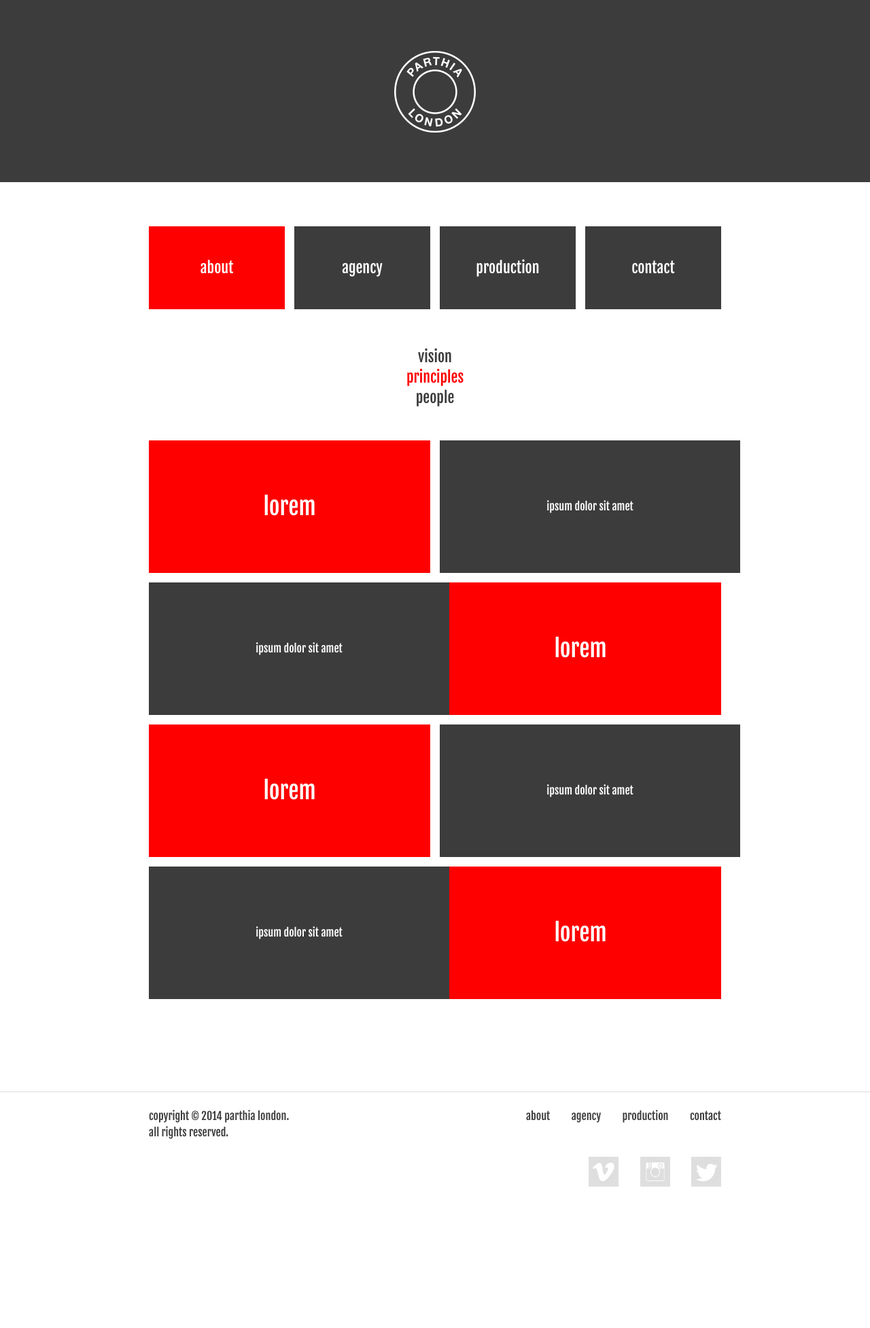
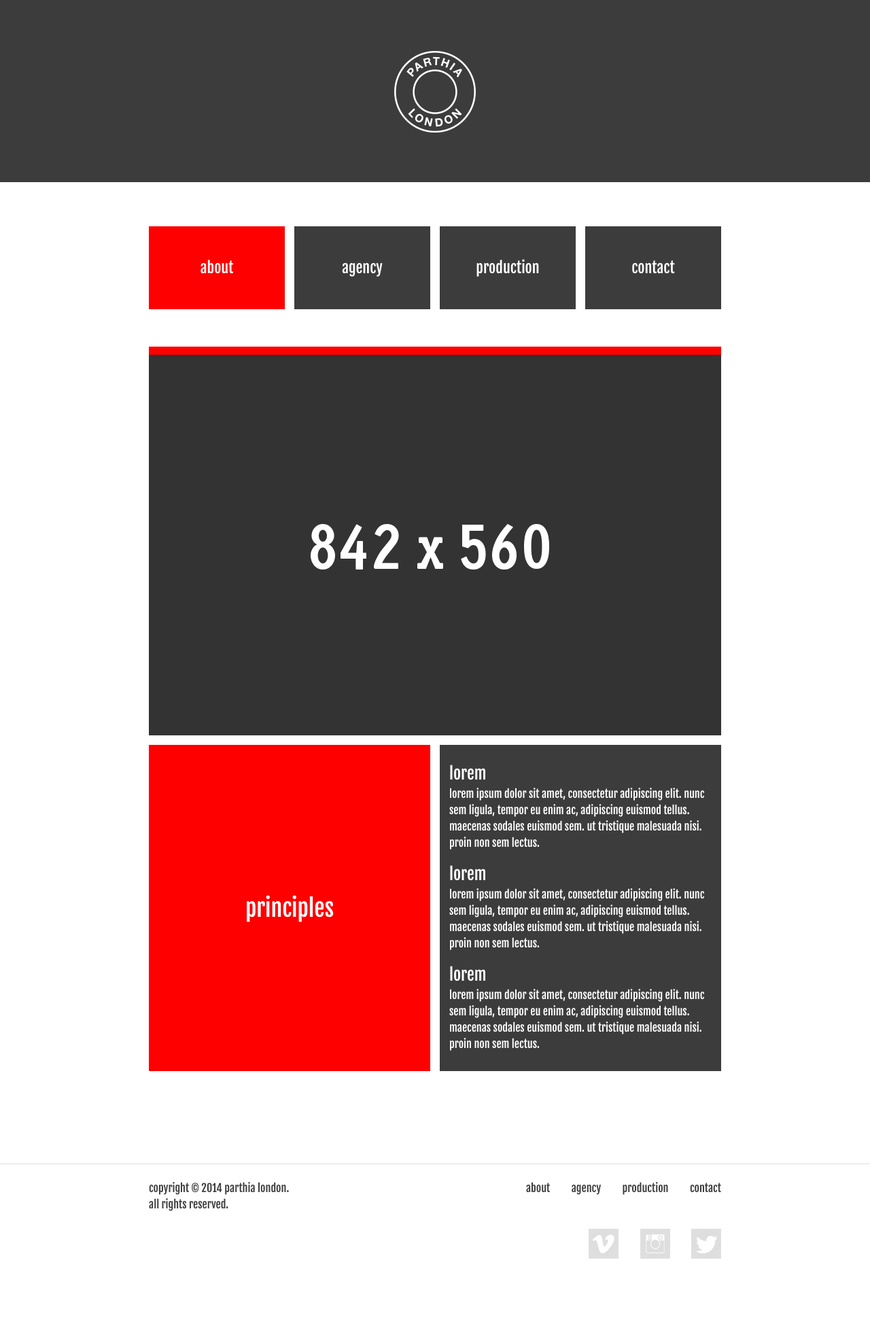
Before and after one commit to marchibbins/parthia, a Jekyll site: the page built from pages/about/principles.html, in a window 1280 px wide. Shown: the whole page at 68% size. Built offline with Jekyll 4.4.1, drawn with Linux system fonts in a browser that asks for light colours; before the commit the page ends 1848 px from its top, so only the background shows below that.

Commit message:
Simplify principles page

```diff
--- a/pages/about/principles.html
+++ b/pages/about/principles.html
@@ -1,72 +1,16 @@
 ---
-layout: base
+layout: page-about
 title: Principles
 permalink: /about/principles/
 navigation-menu: /about/
+image: /images/three.gif
 ---
 
-{% assign menu = 'about-menu' %}
-{% assign menu_class = 'sub' %}
-{% include menu.html %}
+<h2>Lorem</h2>
+<p>Lorem ipsum dolor sit amet, consectetur adipiscing elit. Nunc sem ligula, tempor eu enim ac, adipiscing euismod tellus. Maecenas sodales euismod sem. Ut tristique malesuada nisi. Proin non sem lectus.</p>
 
-<div class="principles">
-    <dl class="columns">
-        <dt class="columns__left page-header">
-            <div class="columns__wrap">
-                <div class="columns__center">
-                    <span class="page-header__title">Lorem</span>
-                </div>
-            </div>
-        </dt>
-        <dd class="columns__right">
-            <div class="columns__wrap page-content">
-                <div class="columns__center">Ipsum dolor sit amet</div>
-            </div>
-        </dd>
-    </dl>
+<h2>Lorem</h2>
+<p>Lorem ipsum dolor sit amet, consectetur adipiscing elit. Nunc sem ligula, tempor eu enim ac, adipiscing euismod tellus. Maecenas sodales euismod sem. Ut tristique malesuada nisi. Proin non sem lectus.</p>
 
-    <dl class="columns">
-        <dt class="columns__right page-header">
-            <div class="columns__wrap">
-                <div class="columns__center">
-                    <span class="page-header__title">Lorem</span>
-                </div>
-            </div>
-        </dt>
-        <dd class="columns__left">
-            <div class="columns__wrap page-content">
-                <div class="columns__center">Ipsum dolor sit amet</div>
-            </div>
-        </dd>
-    </dl>
-
-    <dl class="columns">
-        <dt class="columns__left page-header">
-            <div class="columns__wrap">
-                <div class="columns__center">
-                    <span class="page-header__title">Lorem</span>
-                </div>
-            </div>
-        </dt>
-        <dd class="columns__right">
-            <div class="columns__wrap page-content">
-                <div class="columns__center">Ipsum dolor sit amet</div>
-            </div>
-        </dd>
-    </dl>
-
-    <dl class="columns">
-        <dt class="columns__right page-header">
-            <div class="columns__wrap">
-                <div class="columns__center">
-                    <span class="page-header__title">Lorem</span>
-                </div>
-            </div>
-        </dt>
-        <dd class="columns__left">
-            <div class="columns__wrap page-content">
-                <div class="columns__center">Ipsum dolor sit amet</div>
-            </div>
-        </dd>
-    </dl>
-</div>
+<h2>Lorem</h2>
+<p>Lorem ipsum dolor sit amet, consectetur adipiscing elit. Nunc sem ligula, tempor eu enim ac, adipiscing euismod tellus. Maecenas sodales euismod sem. Ut tristique malesuada nisi. Proin non sem lectus.</p>
```
Also changed, not shown: _sass/page.scss (+9 -12 lines), css/main.min.css.
